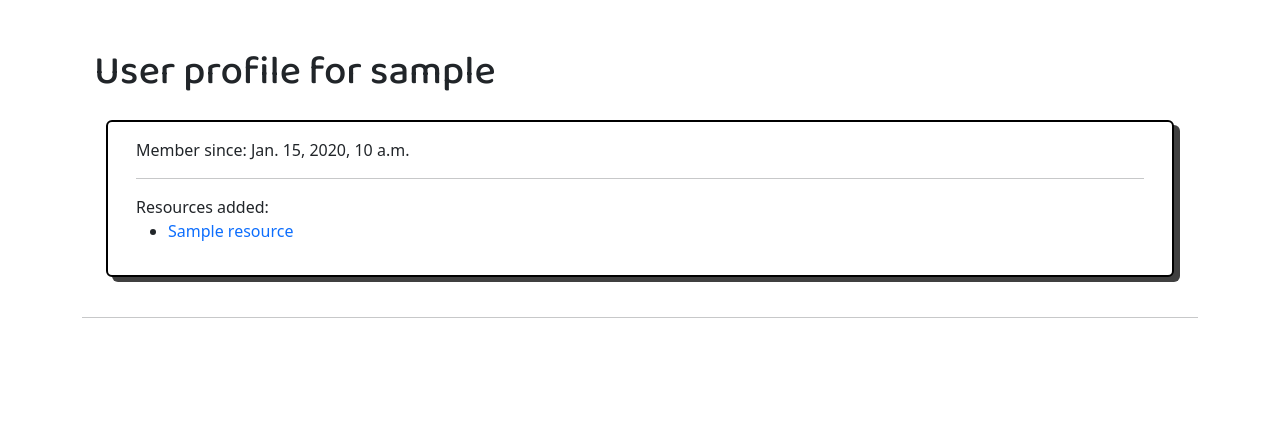
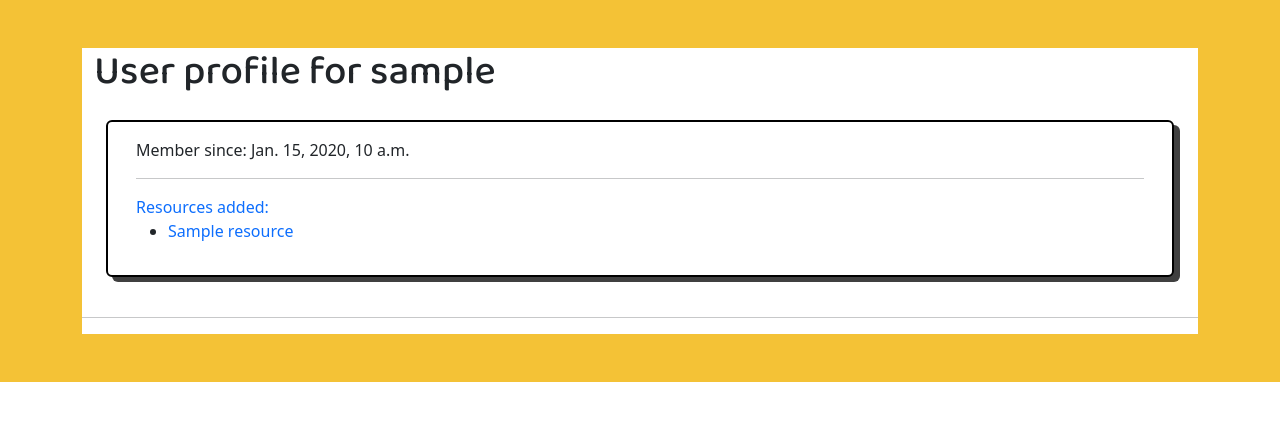
Before and after one commit to davidindub/designland, a Django app: a page that uses templates/base.html in a window 1280 px wide. Shown: the part 74-495 px from the top of the page. Run offline with Django 3.2, Linux system fonts and the light colour scheme; tables that the repository leaves empty hold one stand-in row (values such as "Sample post"); parts of the project's set-up code (start-up, migrations or seed data) failed here and were passed over.

Commit message:
Add list of resources added by a user view and template

```diff
--- a/directory/urls.py
+++ b/directory/urls.py
@@ -4,10 +4,13 @@ from django.urls import path, include
 urlpatterns = [
     path('', views.ResourceList.as_view(), name='home'),
     path('accounts/', include('allauth.urls')),
-    path('details/<slug:slug>/', views.ResourceDetail.as_view(), name='resource_detail'),
+    path('details/<slug:slug>/', views.ResourceDetail.as_view(),
+         name='resource_detail'),
     path('tag/<slug:tag>/', views.TagList.as_view(), name='tag'),
     path('user/', views.UserProfile.as_view(), name='user'),
     path('user/<slug:user>/', views.UserProfile.as_view(), name='user'),
+    path('user/<slug:user>/added/',
+         views.ListByUser.as_view(), name='added_by_user'),
     path('bookmarks/', views.BookmarkList.as_view(), name='bookmarks'),
     path('bookmark/<slug:slug>', views.ResourceBookmark.as_view(),
          name='bookmark_resource'),
--- a/directory/views.py
+++ b/directory/views.py
@@ -51,6 +51,16 @@ class UserProfile(View):
                 "user_profile": user_profile
             }
         )
+
+class ListByUser(ResourceList):
+    """
+    View for showing all the resources added by a user
+    """
+
+    def get_queryset(self):
+        user_id = User.objects.get(username=self.kwargs["user"]).id
+
+        return Resource.objects.filter(approved=True).filter(author__id__in=[user_id]).order_by("upvotes")
 
 
 class ResourceDetail(View):
--- a/static/css/style.css
+++ b/static/css/style.css
@@ -1,12 +1,12 @@
 @import url('https://fonts.googleapis.com/css2?family=Baloo+2:wght@500&family=Bebas+Neue&display=swap');
 
-/* main {
+main, .main-container {
     background-color: rgb(244, 194, 54);
+}
+
+/* .main-container {
+    background-color: rgb(255, 255, 255);
 } */
-
-.main-container {
-    background-color: rgb(255, 255, 255);
-}
 
 h1, h2, h3, h4, h5, h6 {
     font-family: 'Baloo 2', sans-serif;
--- a/templates/base.html
+++ b/templates/base.html
@@ -50,7 +50,7 @@
                         <ul class="dropdown-menu">
                             <li><a class="dropdown-item" href="{% url 'user' %}">My Profile</a></li>
                             <li><a class="dropdown-item" href="{% url 'bookmarks' %}">My Bookmarks</a></li>
-                            <li><a class="dropdown-item" href="#">My Submissions</a></li>
+                            <li><a class="dropdown-item" href="{% url 'added_by_user' request.user.get_username %}">My Submissions</a></li>
                             <li>
                                 <hr class="dropdown-divider">
                             </li>
--- a/templates/user_profile.html
+++ b/templates/user_profile.html
@@ -21,7 +21,7 @@
                         Member since: {{ user_profile.date_joined }}
                         <hr>
 
-                        Resources added:
+                        <a href="{% url 'added_by_user' user_profile.get_username %}">Resources added:</a>
                         <ul>
                             {% if user_profile.resources_added.all %}
                             {% for resource in user_profile.resources_added.all %}
```
Also changed, not shown: README.md.
